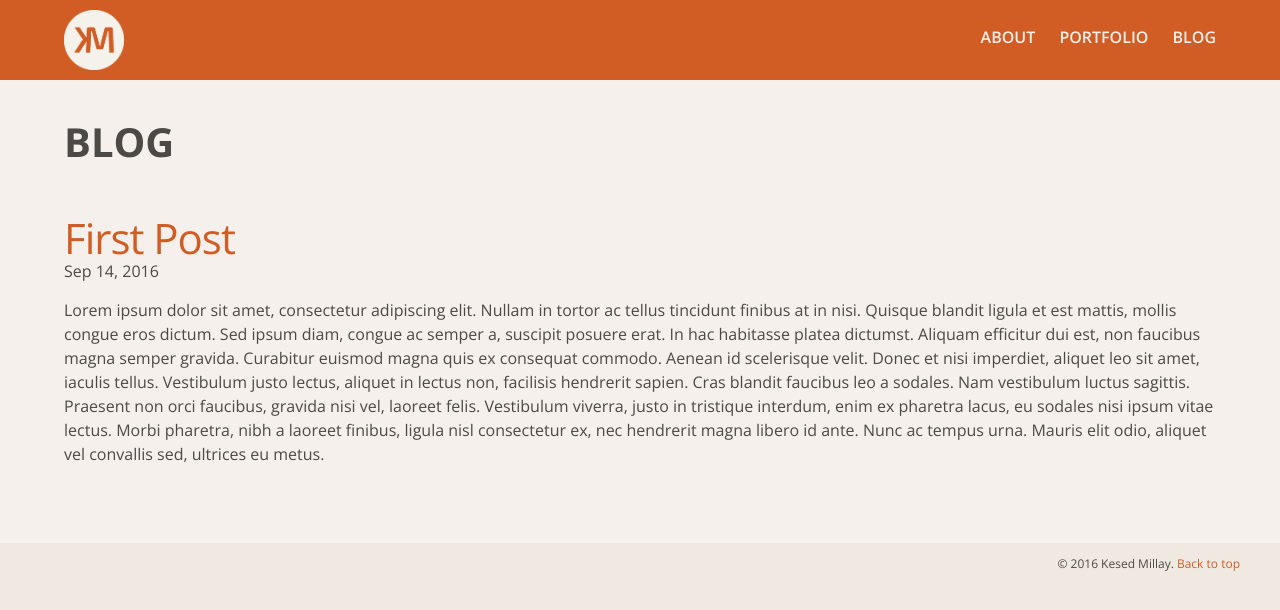
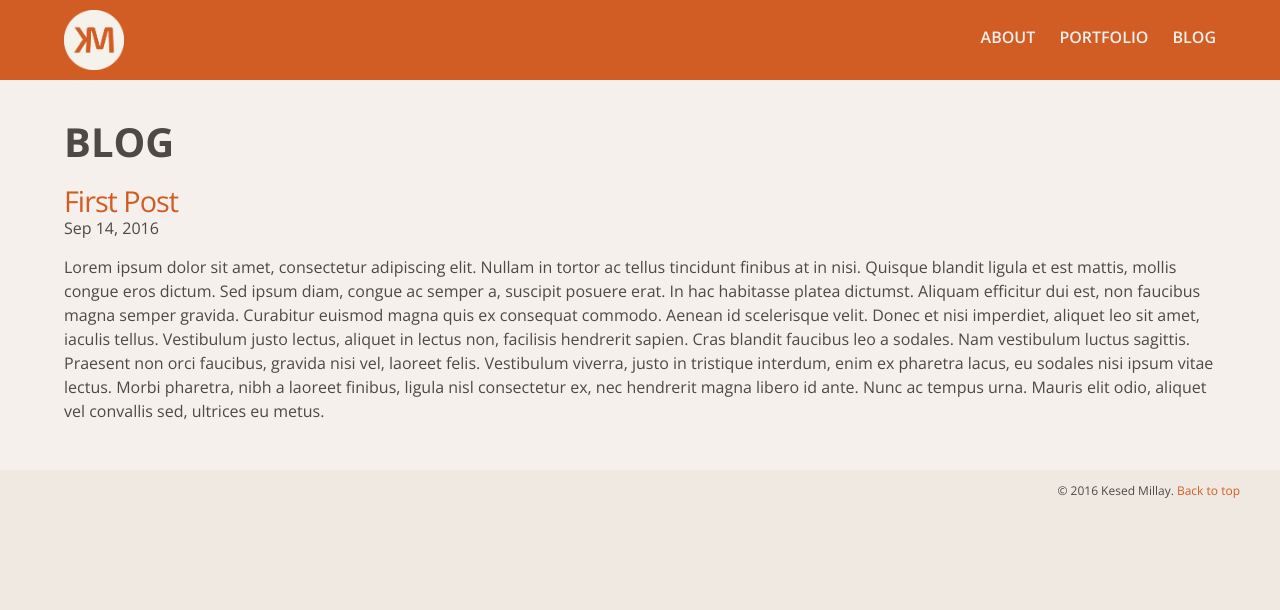
Before and after one commit to kesed/kesedmillay.com, a Jekyll site: the page built from blog.html, in a window 1280 px wide. Shown: the top 610 px of the page. Built offline with Jekyll 4.4.1, drawn with Linux system fonts in a browser that asks for light colours; Markdown is read by kramdown in place of the engine named in the settings.

Commit message:
Mobile Styles! 📱

```diff
--- a/_includes/header.html
+++ b/_includes/header.html
@@ -2,6 +2,7 @@
 <html>
     <head>
         <meta charset="utf-8">
+        <meta name="viewport" content="width=device-width, initial-scale=1.0"/>
         <title>
           {% if page.url == "/index.html" %}
              {{ page.title }}
--- a/css/main.scss
+++ b/css/main.scss
@@ -165,7 +165,7 @@
   font-size: 2.5em;
 }
 
-.panel-container, .page {
+.panel-container, .page, .post {
   width: 90%;
   max-width: 1200px;
   margin: 0 auto;
@@ -229,4 +229,9 @@
 
 .blog-container .post-title {
   margin: 0;
+  font-size: 1.8em;
 }
+
+.page-content {
+  padding: 0;
+}
```
